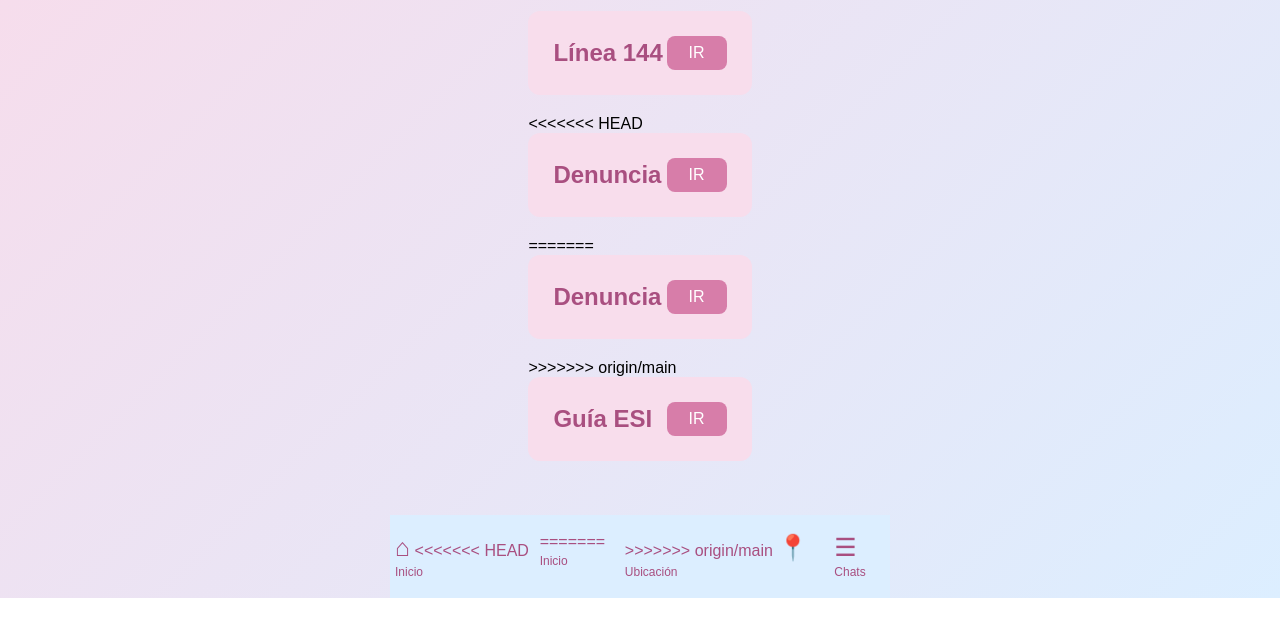
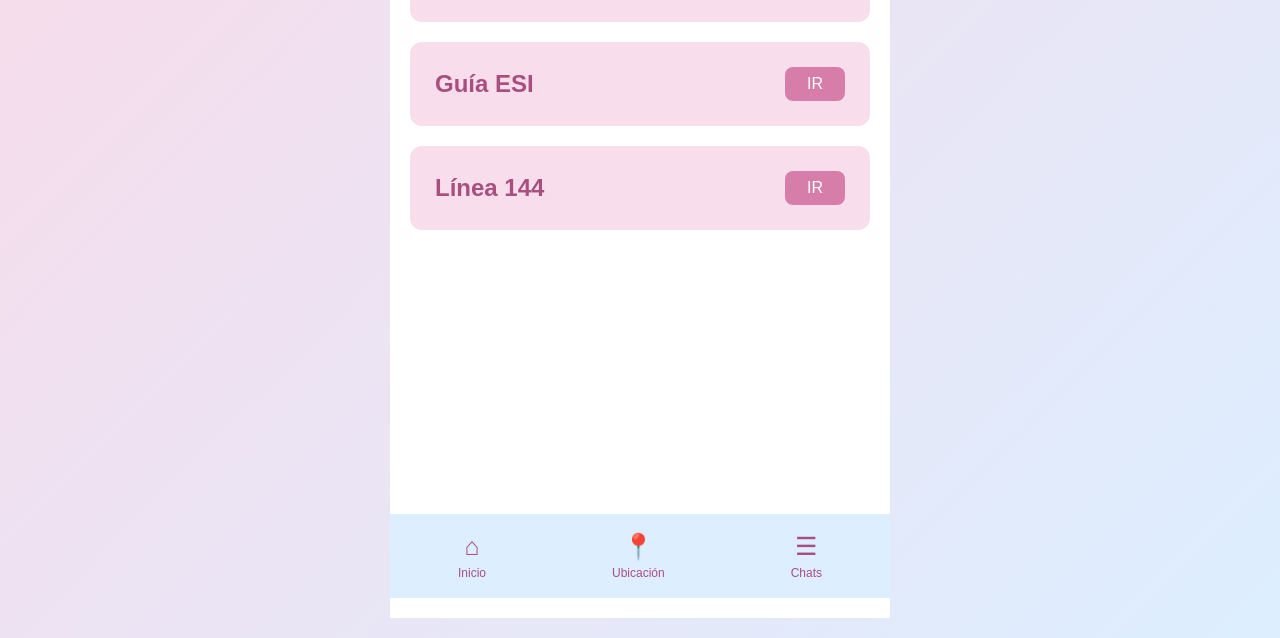
Before and after one commit to ESI-ACTIVA-4toano/Esi-Activa, a plain HTML site: page inicio.html in a window 1280 px wide. Shown: the part 202-840 px from the top of the page. Before the commit the page ends 800 px from the top, so only its background shows below. Drawn offline with Linux system fonts and the light colour scheme.

Commit message:
Recuperar diseño y corregir navegación

```diff
--- a/css/style.css
+++ b/css/style.css
@@ -73,11 +73,8 @@ button:hover {
     background-color: #d77da9;
 }
 
-<<<<<<< HEAD
-=======
 
 
->>>>>>> origin/main
 /* INICIO ESI ACTIVA */
 
 .inicio {
@@ -154,13 +151,10 @@ button:hover {
 .menu-inferior a {
     color: #a94f80;
     text-decoration: none;
-<<<<<<< HEAD
-=======
 }
  .menu-inferior a {
     color: #a94f80;
     text-decoration: none;
->>>>>>> origin/main
     display: flex;
     flex-direction: column;
     align-items: center;
@@ -180,14 +174,9 @@ button:hover {
     height: 25px;
 }
 
-<<<<<<< HEAD
-/* PANTALLA CHATS */
-
-=======
 
 
 /* PANTALLA CHATS */
->>>>>>> origin/main
 .pantalla-chats {
     width: 100%;
     max-width: 500px;
@@ -236,12 +225,6 @@ button:hover {
     color: #a94f80;
     text-decoration: none;
 }
-<<<<<<< HEAD
-
-/* CREAR PUBLICACION */
-
-=======
->>>>>>> origin/main
 .boton-crear {
     display: block;
     background-color: #d77da9;
@@ -253,11 +236,8 @@ button:hover {
     margin-top: 25px;
 }
 
-<<<<<<< HEAD
-=======
 
 /* CREAR PUBLICACION */
->>>>>>> origin/main
 .contenido-chats form {
     display: flex;
     flex-direction: column;
@@ -284,14 +264,9 @@ button:hover {
     font-size: 16px;
 }
 
-<<<<<<< HEAD
-/* PANTALLA LINEA 144 */
-
-=======
 
 
 /* PANTALLA LINEA 144 */
->>>>>>> origin/main
 .pantalla-llamada {
     width: 100%;
     max-width: 500px;
--- a/inicio.html
+++ b/inicio.html
@@ -4,10 +4,9 @@
 <head>
     <meta charset="UTF-8">
     <meta name="viewport" content="width=device-width, initial-scale=1.0">
-    <title>Inicio - ESI Activa</title>
+    <title>ESI Activa | Inicio</title>
     <link rel="stylesheet" href="css/style.css">
 </head>
-
 <body>
 
     <main class="inicio">
@@ -20,44 +19,32 @@
         <section class="seccion-inicio">
 
             <div class="opcion">
-                <h2>Línea 144</h2>
-                <a href="./Linea144.html">IR</a>
-            </div>
-
-<<<<<<< HEAD
-            <div class="opcion">
                 <h2>Denuncia</h2>
                 <a href="denuncia.html">IR</a>
             </div>
 
-=======
-            <div class="opcion">
-                <h2>Denuncia</h2>
-                <span>IR</span>
-            </div>
-
->>>>>>> origin/main
             <div class="opcion">
                 <h2>Guía ESI</h2>
                 <a href="guia-esi.html">IR</a>
             </div>
 
+            <div class="opcion">
+                <h2>Línea 144</h2>
+                <a href="linea144.html">IR</a>
+            </div>
+
+
+
         </section>
 
         <nav class="menu-inferior">
+
             <a href="inicio.html">
                 <span>⌂</span>
-<<<<<<< HEAD
                 <small>Inicio</small>
             </a>
 
             <a href="mapa.html">
-=======
-        <small>Inicio</small>
-    </a>
-
-    <a href="#">
->>>>>>> origin/main
                 <span>📍</span>
                 <small>Ubicación</small>
             </a>
@@ -66,6 +53,7 @@
                 <span>☰</span>
                 <small>Chats</small>
             </a>
+
         </nav>
 
     </main>
```
Also changed, not shown: guia-esi.html (+1 -1 lines), index.html (+3 -2 lines). Lines whose indentation alone changed are shown as unchanged.
